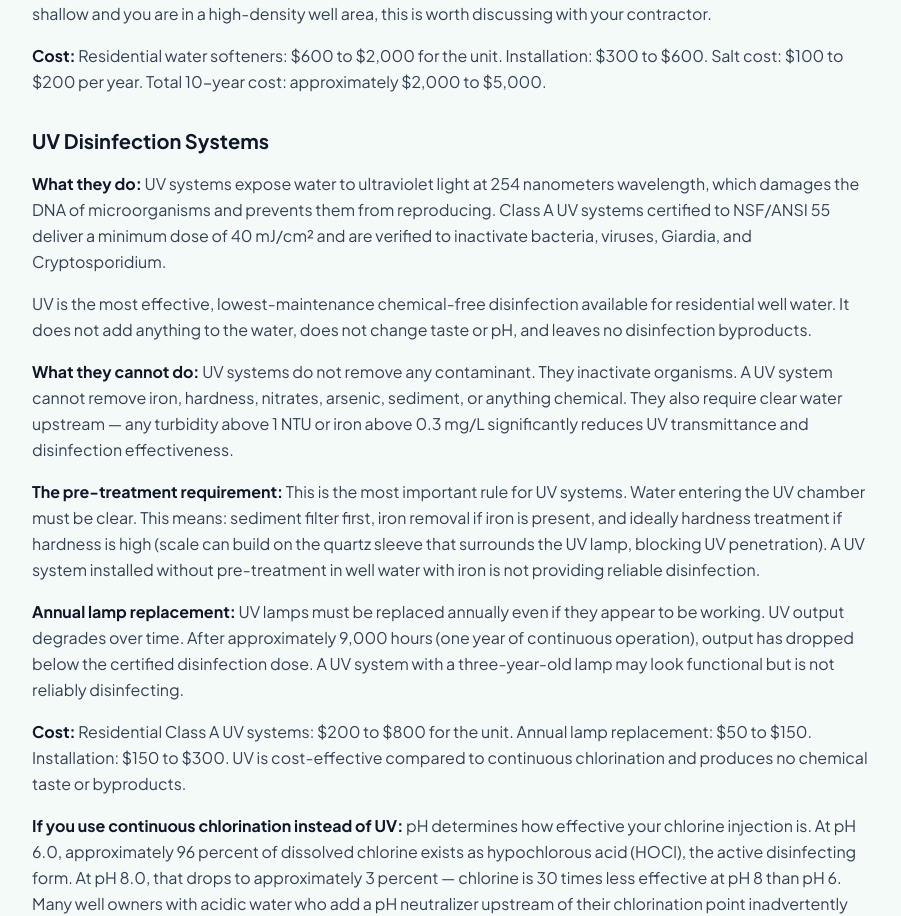
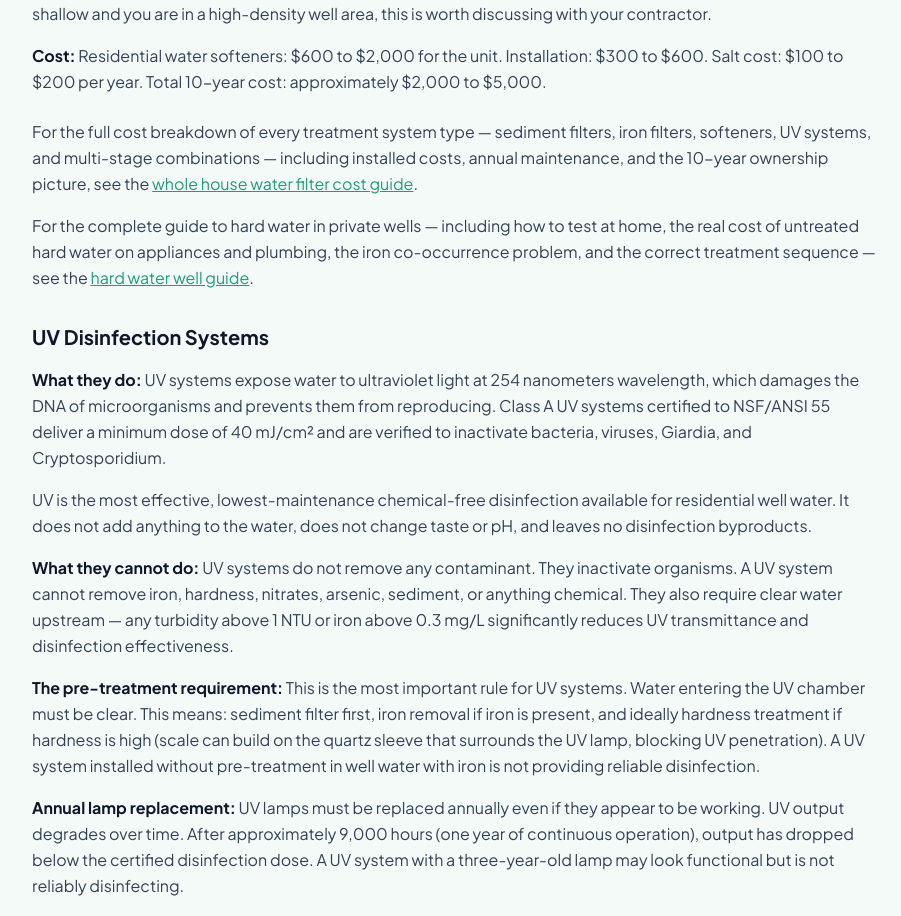
Before and after one commit to thebasementguide2026/thewell.guide-, a Next.js app: page /guides/well-water-treatment-options in a window 1280 px wide. Shown: the part 7982-8898 px from the top of the page, without its empty margins (184-1085 px from the left). Built offline with nearby package versions, Linux system fonts and the light colour scheme.

Commit message:
Add cross-links to filter cost guide and hard water well guide

```diff
--- a/app/guides/well-water-treatment-options/page.tsx
+++ b/app/guides/well-water-treatment-options/page.tsx
@@ -448,6 +448,12 @@ export default function WellWaterTreatmentOptions() {
         <p className='text-slate-700 leading-relaxed mb-6'>
           <strong className='text-slate-900'>Cost:</strong> Residential water softeners: $600 to $2,000 for the unit. Installation: $300 to $600. Salt cost: $100 to $200 per year. Total 10-year cost: approximately $2,000 to $5,000.
         </p>
+        <p className='text-slate-700 leading-relaxed mb-4'>
+          For the full cost breakdown of every treatment system type &mdash; sediment filters, iron filters, softeners, UV systems, and multi-stage combinations &mdash; including installed costs, annual maintenance, and the 10-year ownership picture, see the <Link href='/cost-guides/whole-house-water-filter-cost' className='underline' style={{ color: '#1D9E75' }}>whole house water filter cost guide</Link>.
+        </p>
+        <p className='text-slate-700 leading-relaxed mb-4'>
+          For the complete guide to hard water in private wells &mdash; including how to test at home, the real cost of untreated hard water on appliances and plumbing, the iron co-occurrence problem, and the correct treatment sequence &mdash; see the <Link href='/guides/hard-water-well' className='underline' style={{ color: '#1D9E75' }}>hard water well guide</Link>.
+        </p>
 
         {/* UV Disinfection Systems */}
         <h3 className='text-xl font-bold text-slate-900 mt-8 mb-4'>UV Disinfection Systems</h3>
```
